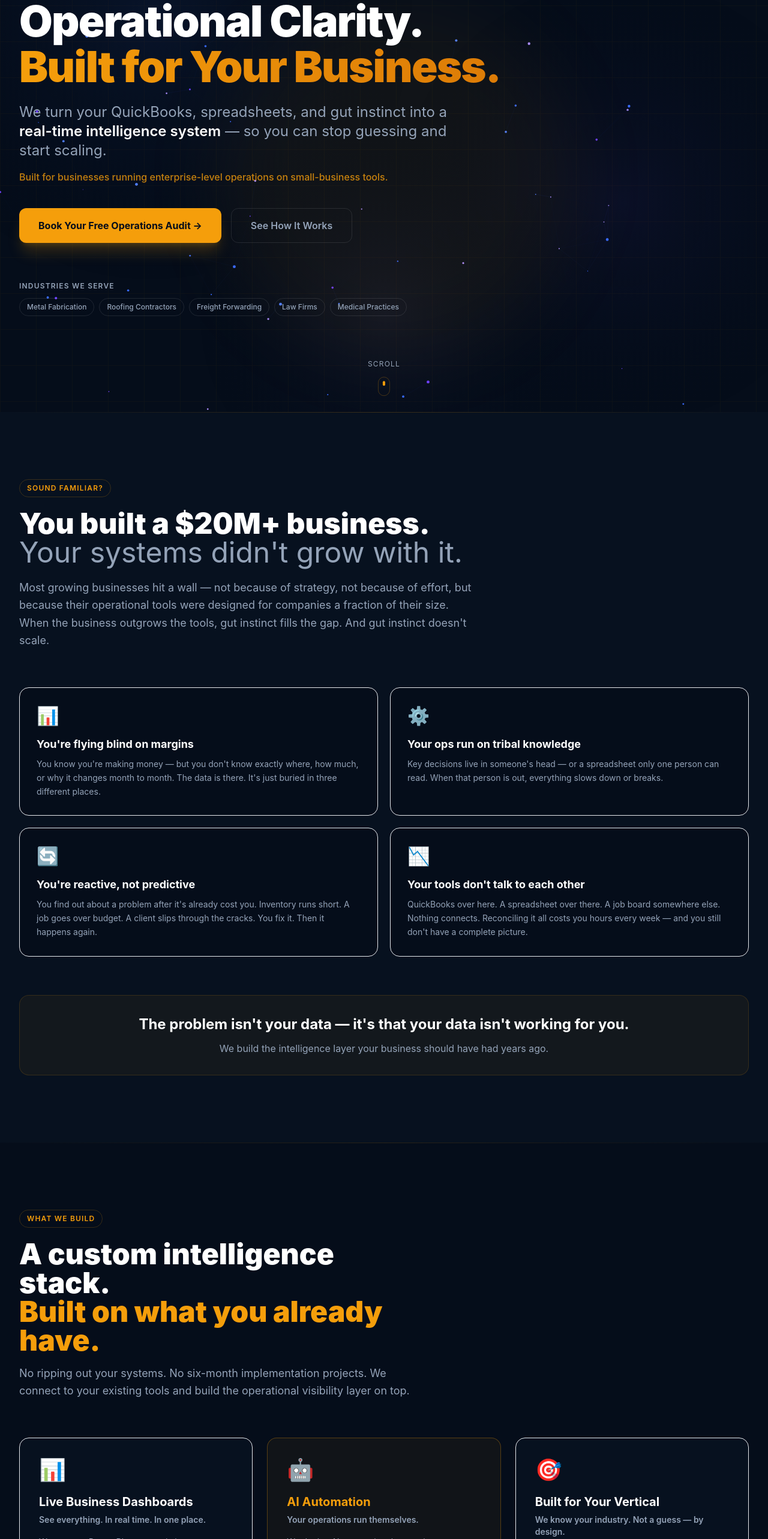
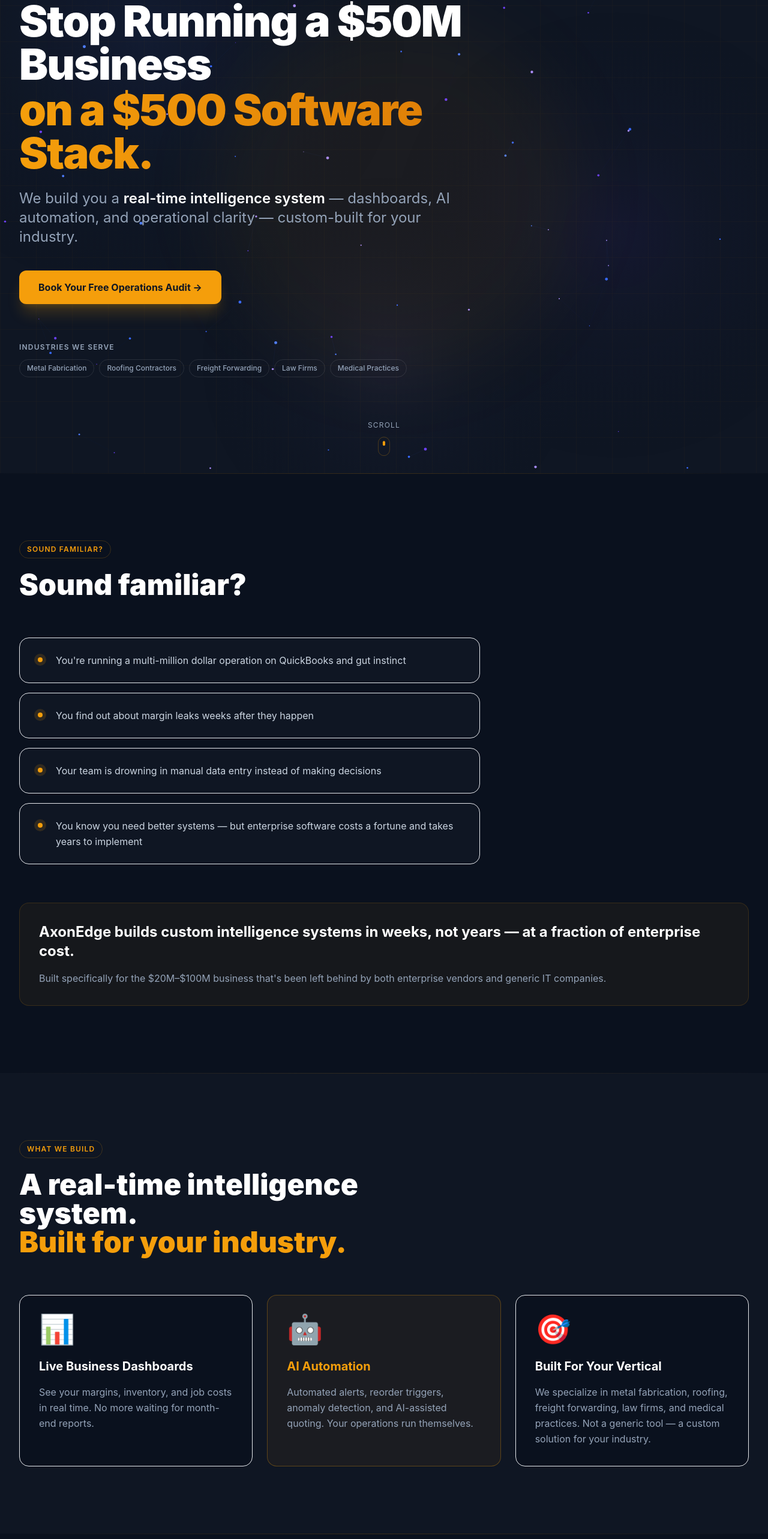
Before and after one commit to crazyscoob89/axonedge-web, a Next.js app: page / in a window 1280 px wide. Shown: the part 231-2797 px from the top of the page at 60% size. Built offline with nearby package versions, Linux system fonts and the light colour scheme.

Commit message:
feat: rebuild homepage — AI ops consulting positioning

```diff
--- a/app/layout.tsx
+++ b/app/layout.tsx
@@ -2,15 +2,15 @@
 import "./globals.css";
 
 export const metadata: Metadata = {
-  title: "AxonEdge Technologies — Operational Clarity. Built for Your Business.",
+  title: "AxonEdge Technologies — AI Operations Consulting",
   description:
-    "AxonEdge turns your QuickBooks, spreadsheets, and gut instinct into a real-time intelligence system. Power BI dashboards + AI automation for SMBs doing $20M–$100M/year.",
+    "Stop running a $50M business on a $500 software stack. AxonEdge builds real-time intelligence systems — Power BI dashboards + AI automation — custom-built for $20M–$100M SMBs.",
   keywords:
     "AI operations consulting, Power BI dashboards, SMB automation, metal fabrication, roofing, freight forwarding, law firm technology, medical practice automation, AxonEdge",
   openGraph: {
-    title: "AxonEdge Technologies — Operational Clarity. Built for Your Business.",
+    title: "AxonEdge Technologies — AI Operations Consulting",
     description:
-      "We turn your existing tools into a real-time intelligence system — custom Power BI dashboards + AI automation for businesses doing $20M–$100M/year.",
+      "We build you a real-time intelligence system — dashboards, AI automation, and operational clarity — custom-built for your industry.",
     type: "website",
     url: "https://axonedge.tech",
   },
@@ -21,7 +21,7 @@
 }: Readonly<{ children: React.ReactNode }>) {
   return (
     <html lang="en">
-      <body className="antialiased bg-[#050d1a]">{children}</body>
+      <body className="antialiased bg-[#0f1623]">{children}</body>
     </html>
   );
 }
--- a/app/page.tsx
+++ b/app/page.tsx
@@ -2,20 +2,16 @@
 import HeroSection from "@/components/HeroSection";
 import PainSection from "@/components/PainSection";
 import ServicesSection from "@/components/ServicesSection";
-import ProcessSection from "@/components/ProcessSection";
-import VerticalsSection from "@/components/VerticalsSection";
 import CTASection from "@/components/CTASection";
 import Footer from "@/components/Footer";
 
 export default function Home() {
   return (
-    <main className="bg-[#050d1a]">
+    <main className="bg-[#0f1623]">
       <Navbar />
       <HeroSection />
       <PainSection />
       <ServicesSection />
-      <ProcessSection />
-      <VerticalsSection />
       <CTASection />
       <Footer />
     </main>
--- a/components/Footer.tsx
+++ b/components/Footer.tsx
@@ -1,82 +1,27 @@
 "use client";
-
-import { motion } from "framer-motion";
-
-const scrollTo = (href: string) => {
-  const el = document.querySelector(href);
-  if (el) window.scrollTo({ top: el.getBoundingClientRect().top + window.scrollY - 80, behavior: "smooth" });
-};
 
 export default function Footer() {
   return (
-    <footer className="bg-[#050d1a] border-t border-[#f59e0b]/8 py-12">
+    <footer className="bg-[#0f1623] border-t border-[#f59e0b]/8 py-10">
       <div className="max-w-7xl mx-auto px-4 sm:px-6 lg:px-8">
 
-        <div className="grid grid-cols-1 md:grid-cols-3 gap-10 mb-10">
-
-          {/* Brand */}
-          <div>
-            <div className="flex items-center gap-2.5 mb-3">
-              <div className="w-7 h-7 rounded-lg bg-[#f59e0b] flex items-center justify-center">
-                <svg width="10" height="14" viewBox="0 0 12 16" fill="none">
-                  <path d="M2 2L10 8L2 14" stroke="#050d1a" strokeWidth="2.5" strokeLinecap="round" strokeLinejoin="round"/>
-                </svg>
-              </div>
-              <span className="font-bold text-white">AxonEdge Technologies</span>
+        <div className="flex flex-col sm:flex-row items-center justify-between gap-4 text-sm text-[#475569]">
+          <div className="flex items-center gap-2.5">
+            <div className="w-7 h-7 rounded-lg bg-[#f59e0b] flex items-center justify-center">
+              <svg width="10" height="14" viewBox="0 0 12 16" fill="none">
+                <path d="M2 2L10 8L2 14" stroke="#0f1623" strokeWidth="2.5" strokeLinecap="round" strokeLinejoin="round"/>
+              </svg>
             </div>
-            <p className="text-[#94a3b8] text-sm leading-relaxed">
-              AI Operations Consulting for growing businesses. We turn your data into decisions.
-            </p>
+            <span className="font-bold text-white">AxonEdge Technologies</span>
           </div>
 
-          {/* Nav links */}
-          <div>
-            <p className="text-xs font-semibold text-[#94a3b8] uppercase tracking-widest mb-4">Quick Links</p>
-            <div className="flex flex-col gap-2.5">
-              {[
-                { label: "The Problem", href: "#pain" },
-                { label: "What We Build", href: "#services" },
-                { label: "How It Works", href: "#process" },
-                { label: "Industries", href: "#verticals" },
-              ].map((l) => (
-                <button
-                  key={l.href}
-                  onClick={() => scrollTo(l.href)}
-                  className="text-[#94a3b8] hover:text-[#f59e0b] transition-colors text-sm text-left"
-                >
-                  {l.label}
-                </button>
-              ))}
-            </div>
+          <div className="flex flex-wrap items-center justify-center gap-x-4 gap-y-1 text-xs text-[#475569]">
+            <a href="https://axonedge.tech" className="hover:text-[#f59e0b] transition-colors">axonedge.tech</a>
+            <span>·</span>
+            <a href="mailto:info@axonedge.tech" className="hover:text-[#f59e0b] transition-colors">info@axonedge.tech</a>
+            <span>·</span>
+            <span>© 2026 AxonEdge Technologies LLC</span>
           </div>
-
-          {/* Contact */}
-          <div>
-            <p className="text-xs font-semibold text-[#94a3b8] uppercase tracking-widest mb-4">Get in Touch</p>
-            <div className="flex flex-col gap-3">
-              <a href="mailto:info@axonedge.tech"
-                className="flex items-center gap-2.5 text-sm text-[#94a3b8] hover:text-[#f59e0b] transition-colors">
-                <span className="text-base">📧</span>
-                info@axonedge.tech
-              </a>
-              <a href="https://axonedge.tech"
-                className="flex items-center gap-2.5 text-sm text-[#94a3b8] hover:text-[#f59e0b] transition-colors">
-                <span className="text-base">🌐</span>
-                axonedge.tech
-              </a>
-              <a href="mailto:info@axonedge.tech"
-                className="mt-2 inline-flex items-center gap-2 px-5 py-2.5 bg-[#f59e0b] hover:bg-[#fbbf24] text-[#050d1a] text-sm font-bold rounded-lg transition-all w-fit">
-                Book Free Audit →
-              </a>
-            </div>
-          </div>
-
-        </div>
-
-        {/* Bottom bar */}
-        <div className="pt-8 border-t border-white/5 flex flex-col sm:flex-row items-center justify-between gap-3 text-xs text-[#475569]">
-          <span>© 2026 AxonEdge Technologies, LLC. All rights reserved.</span>
-          <span>Miami, Florida · Built with Next.js · Deployed on Vercel</span>
         </div>
 
       </div>
--- a/components/HeroSection.tsx
+++ b/components/HeroSection.tsx
@@ -13,7 +13,7 @@
 
 export default function HeroSection() {
   return (
-    <section id="hero" className="relative min-h-screen flex items-center overflow-hidden bg-[#050d1a]">
+    <section id="hero" className="relative min-h-screen flex items-center overflow-hidden bg-[#0f1623]">
       <ParticleCanvas />
 
       {/* Grid overlay */}
@@ -50,9 +50,9 @@
             transition={{ duration: 0.7, delay: 0.1 }}
             className="text-5xl sm:text-6xl lg:text-7xl font-black tracking-tight leading-[1.05] mb-6"
           >
-            <span className="text-white block">Operational Clarity.</span>
+            <span className="text-white block">Stop Running a $50M Business</span>
             <span className="bg-gradient-to-r from-[#f59e0b] to-[#d97706] bg-clip-text text-transparent block mt-1">
-              Built for Your Business.
+              on a $500 Software Stack.
             </span>
           </motion.h1>
 
@@ -61,21 +61,11 @@
             initial={{ opacity: 0, y: 20 }}
             animate={{ opacity: 1, y: 0 }}
             transition={{ duration: 0.7, delay: 0.2 }}
-            className="text-xl sm:text-2xl text-[#94a3b8] max-w-3xl leading-relaxed mb-4"
+            className="text-xl sm:text-2xl text-[#94a3b8] max-w-3xl leading-relaxed mb-10"
           >
-            We turn your QuickBooks, spreadsheets, and gut instinct into a{" "}
+            We build you a{" "}
             <span className="text-white font-semibold">real-time intelligence system</span>{" "}
-            — so you can stop guessing and start scaling.
-          </motion.p>
-
-          {/* Target qualifier */}
-          <motion.p
-            initial={{ opacity: 0, y: 20 }}
-            animate={{ opacity: 1, y: 0 }}
-            transition={{ duration: 0.7, delay: 0.28 }}
-            className="text-base text-[#f59e0b]/80 font-medium mb-10"
-          >
-            Built for businesses running enterprise-level operations on small-business tools.
+            — dashboards, AI automation, and operational clarity — custom-built for your industry.
           </motion.p>
 
           {/* CTA */}
@@ -87,20 +77,9 @@
           >
             <a
               href="mailto:info@axonedge.tech"
-              className="inline-flex items-center justify-center gap-2 px-8 py-4 bg-[#f59e0b] hover:bg-[#fbbf24] text-[#050d1a] font-bold rounded-xl text-base transition-all duration-200 shadow-xl shadow-[#f59e0b]/20 hover:shadow-[#f59e0b]/35"
+              className="inline-flex items-center justify-center gap-2 px-8 py-4 bg-[#f59e0b] hover:bg-[#fbbf24] text-[#0f1623] font-bold rounded-xl text-base transition-all duration-200 shadow-xl shadow-[#f59e0b]/20 hover:shadow-[#f59e0b]/35"
             >
               Book Your Free Operations Audit →
-            </a>
-            <a
-              href="#pain"
-              onClick={(e) => {
-                e.preventDefault();
-                const el = document.querySelector("#pain");
-                if (el) window.scrollTo({ top: el.getBoundingClientRect().top + window.scrollY - 80, behavior: "smooth" });
-              }}
-              className="inline-flex items-center justify-center gap-2 px-8 py-4 border border-white/10 hover:border-[#f59e0b]/30 text-[#94a3b8] hover:text-white font-semibold rounded-xl text-base transition-all duration-200 hover:bg-white/[0.03]"
-            >
-              See How It Works
             </a>
           </motion.div>
 
--- a/components/PainSection.tsx
+++ b/components/PainSection.tsx
@@ -4,44 +4,28 @@
 import { useRef } from "react";
 
 const PAIN_POINTS = [
-  {
-    icon: "📊",
-    title: "You're flying blind on margins",
-    body: "You know you're making money — but you don't know exactly where, how much, or why it changes month to month. The data is there. It's just buried in three different places.",
-  },
-  {
-    icon: "⚙️",
-    title: "Your ops run on tribal knowledge",
-    body: "Key decisions live in someone's head — or a spreadsheet only one person can read. When that person is out, everything slows down or breaks.",
-  },
-  {
-    icon: "🔄",
-    title: "You're reactive, not predictive",
-    body: "You find out about a problem after it's already cost you. Inventory runs short. A job goes over budget. A client slips through the cracks. You fix it. Then it happens again.",
-  },
-  {
-    icon: "📉",
-    title: "Your tools don't talk to each other",
-    body: "QuickBooks over here. A spreadsheet over there. A job board somewhere else. Nothing connects. Reconciling it all costs you hours every week — and you still don't have a complete picture.",
-  },
+  "You're running a multi-million dollar operation on QuickBooks and gut instinct",
+  "You find out about margin leaks weeks after they happen",
+  "Your team is drowning in manual data entry instead of making decisions",
+  "You know you need better systems — but enterprise software costs a fortune and takes years to implement",
 ];
 
 const container = {
   hidden: {},
   show: { transition: { staggerChildren: 0.12 } },
-};
+} as const;
 
 const item = {
   hidden: { opacity: 0, y: 24 },
   show: { opacity: 1, y: 0, transition: { duration: 0.55, ease: "easeOut" as const } },
-};
+} as const;
 
 export default function PainSection() {
   const ref = useRef(null);
   const inView = useInView(ref, { once: true, margin: "-80px" });
 
   return (
-    <section id="pain" className="py-28 bg-[#07111f] relative overflow-hidden">
+    <section id="pain" className="py-28 bg-[#0a111e] relative overflow-hidden">
       {/* Subtle top border glow */}
       <div className="absolute top-0 left-0 right-0 h-px bg-gradient-to-r from-transparent via-[#f59e0b]/20 to-transparent" />
 
@@ -59,46 +43,43 @@
             Sound Familiar?
           </div>
           <h2 className="text-4xl sm:text-5xl font-black text-white leading-tight mb-5">
-            You built a $20M+ business.<br />
-            <span className="text-[#94a3b8] font-normal">Your systems didn&apos;t grow with it.</span>
+            Sound familiar?
           </h2>
-          <p className="text-lg text-[#94a3b8] leading-relaxed">
-            Most growing businesses hit a wall — not because of strategy, not because of effort, but because their operational tools were designed for companies a fraction of their size. When the business outgrows the tools, gut instinct fills the gap. And gut instinct doesn&apos;t scale.
-          </p>
         </motion.div>
 
-        {/* Pain points grid */}
-        <motion.div
+        {/* Pain points list */}
+        <motion.ul
           variants={container}
           initial="hidden"
           animate={inView ? "show" : "hidden"}
-          className="grid grid-cols-1 md:grid-cols-2 gap-5"
+          className="space-y-4 max-w-3xl mb-16"
         >
           {PAIN_POINTS.map((p) => (
-            <motion.div
-              key={p.title}
+            <motion.li
+              key={p}
               variants={item}
-              className="group p-7 rounded-2xl border border-white/6 bg-[#050d1a] hover:border-[#f59e0b]/20 transition-all duration-300"
+              className="flex items-start gap-4 p-6 rounded-2xl border border-white/6 bg-[#0f1623] hover:border-[#f59e0b]/20 transition-all duration-300"
             >
-              <div className="text-3xl mb-4">{p.icon}</div>
-              <h3 className="text-lg font-bold text-white mb-2 group-hover:text-[#f59e0b] transition-colors">{p.title}</h3>
-              <p className="text-[#94a3b8] text-sm leading-relaxed">{p.body}</p>
-            </motion.div>
+              <span className="mt-0.5 shrink-0 w-5 h-5 rounded-full bg-[#f59e0b]/15 flex items-center justify-center">
+                <span className="w-2 h-2 rounded-full bg-[#f59e0b]" />
+              </span>
+              <span className="text-[#cbd5e1] text-base leading-relaxed">{p}</span>
+            </motion.li>
           ))}
-        </motion.div>
+        </motion.ul>
 
-        {/* Bridge */}
+        {/* Credibility bridge */}
         <motion.div
           initial={{ opacity: 0, y: 20 }}
           animate={inView ? { opacity: 1, y: 0 } : {}}
           transition={{ duration: 0.6, delay: 0.6 }}
-          className="mt-16 p-8 rounded-2xl border border-[#f59e0b]/15 bg-[#f59e0b]/5 text-center"
+          className="p-8 rounded-2xl border border-[#f59e0b]/15 bg-[#f59e0b]/5"
         >
-          <p className="text-xl sm:text-2xl font-bold text-white">
-            The problem isn&apos;t your data — it&apos;s that your data isn&apos;t working for you.
+          <p className="text-xl sm:text-2xl font-bold text-white leading-relaxed">
+            AxonEdge builds custom intelligence systems in weeks, not years — at a fraction of enterprise cost.
           </p>
-          <p className="text-[#94a3b8] mt-3 text-base">
-            We build the intelligence layer your business should have had years ago.
+          <p className="text-[#94a3b8] mt-4 text-base leading-relaxed">
+            Built specifically for the $20M–$100M business that&apos;s been left behind by both enterprise vendors and generic IT companies.
           </p>
         </motion.div>
 
--- a/components/ServicesSection.tsx
+++ b/components/ServicesSection.tsx
@@ -7,57 +7,36 @@
   {
     icon: "📊",
     title: "Live Business Dashboards",
-    subtitle: "See everything. In real time. In one place.",
-    body: "We connect Power BI to your existing systems — QuickBooks, your ERP, your job management software — and build you a live command center. Margins, inventory, job costs, cash flow. No manual pulling. No end-of-month surprises.",
-    bullets: [
-      "Custom-built for your workflow — not a generic template",
-      "Connects to tools you already use",
-      "Real-time margin and job cost visibility",
-      "Anomaly alerts before small problems become big ones",
-    ],
+    body: "See your margins, inventory, and job costs in real time. No more waiting for month-end reports.",
   },
   {
     icon: "🤖",
     title: "AI Automation",
-    subtitle: "Your operations run themselves.",
-    body: "We deploy AI automation that monitors your business 24/7 — sending alerts when inventory hits reorder thresholds, flagging jobs that are running over budget, and helping your team generate accurate quotes faster than ever.",
-    bullets: [
-      "Automated reorder triggers and inventory alerts",
-      "Job costing anomaly detection",
-      "AI-assisted quoting and estimating",
-      "Automated reporting so your team stops pulling numbers manually",
-    ],
+    body: "Automated alerts, reorder triggers, anomaly detection, and AI-assisted quoting. Your operations run themselves.",
   },
   {
     icon: "🎯",
-    title: "Built for Your Vertical",
-    subtitle: "We know your industry. Not a guess — by design.",
-    body: "We don't sell a generic platform and call it custom. We've built intelligence stacks specifically for metal fabrication, roofing, freight forwarding, law firms, and medical practices — because the KPIs, workflows, and pain points are completely different in each.",
-    bullets: [
-      "Industry-specific KPIs and reporting logic",
-      "Workflows mapped to how your business actually runs",
-      "No translating your business to fit our tool",
-      "Built with your ops team, not over them",
-    ],
+    title: "Built For Your Vertical",
+    body: "We specialize in metal fabrication, roofing, freight forwarding, law firms, and medical practices. Not a generic tool — a custom solution for your industry.",
   },
 ];
 
 const container = {
   hidden: {},
   show: { transition: { staggerChildren: 0.15 } },
-};
+} as const;
 
 const card = {
   hidden: { opacity: 0, y: 28 },
   show: { opacity: 1, y: 0, transition: { duration: 0.6, ease: "easeOut" as const } },
-};
+} as const;
 
 export default function ServicesSection() {
   const ref = useRef(null);
   const inView = useInView(ref, { once: true, margin: "-80px" });
 
   return (
-    <section id="services" className="py-28 bg-[#050d1a] relative overflow-hidden">
+    <section id="services" className="py-28 bg-[#0f1623] relative overflow-hidden">
       <div className="absolute top-0 left-0 right-0 h-px bg-gradient-to-r from-transparent via-[#f59e0b]/15 to-transparent" />
       <div className="absolute right-0 top-1/2 -translate-y-1/2 w-[500px] h-[500px] rounded-full bg-[#f59e0b]/4 blur-3xl pointer-events-none" />
 
@@ -75,12 +54,9 @@
             What We Build
           </div>
           <h2 className="text-4xl sm:text-5xl font-black text-white leading-tight mb-4">
-            A custom intelligence stack.<br />
-            <span className="text-[#f59e0b]">Built on what you already have.</span>
+            A real-time intelligence system.<br />
+            <span className="text-[#f59e0b]">Built for your industry.</span>
           </h2>
-          <p className="text-lg text-[#94a3b8] leading-relaxed">
-            No ripping out your systems. No six-month implementation projects. We connect to your existing tools and build the operational visibility layer on top.
-          </p>
         </motion.div>
 
         {/* Cards */}
@@ -97,50 +73,21 @@
               className={`group flex flex-col p-8 rounded-2xl border transition-all duration-300 ${
                 i === 1
                   ? "border-[#f59e0b]/30 bg-[#f59e0b]/5 hover:border-[#f59e0b]/50"
-                  : "border-white/6 bg-[#07111f] hover:border-[#f59e0b]/20"
+                  : "border-white/6 bg-[#0a111e] hover:border-[#f59e0b]/20"
               }`}
             >
               {/* Icon */}
-              <div className="text-4xl mb-5">{s.icon}</div>
+              <div className="text-5xl mb-6">{s.icon}</div>
 
               {/* Heading */}
-              <h3 className={`text-xl font-bold mb-1.5 transition-colors ${
+              <h3 className={`text-xl font-bold mb-4 transition-colors ${
                 i === 1 ? "text-[#f59e0b]" : "text-white group-hover:text-[#f59e0b]"
               }`}>{s.title}</h3>
-              <p className="text-sm font-semibold text-[#94a3b8] mb-4">{s.subtitle}</p>
 
               {/* Body */}
-              <p className="text-[#94a3b8] text-sm leading-relaxed mb-6">{s.body}</p>
-
-              {/* Bullets */}
-              <ul className="mt-auto space-y-2.5">
-                {s.bullets.map((b) => (
-                  <li key={b} className="flex items-start gap-2.5">
-                    <span className="mt-0.5 shrink-0 w-4 h-4 rounded-full bg-[#f59e0b]/15 flex items-center justify-center">
-                      <span className="w-1.5 h-1.5 rounded-full bg-[#f59e0b]" />
-                    </span>
-                    <span className="text-[#94a3b8] text-sm">{b}</span>
-                  </li>
-                ))}
-              </ul>
+              <p className="text-[#94a3b8] text-base leading-relaxed">{s.body}</p>
             </motion.div>
           ))}
-        </motion.div>
-
-        {/* Mid-page CTA */}
-        <motion.div
-          initial={{ opacity: 0, y: 20 }}
-          animate={inView ? { opacity: 1, y: 0 } : {}}
-          transition={{ duration: 0.6, delay: 0.55 }}
-          className="mt-14 text-center"
-        >
-          <a
-            href="mailto:info@axonedge.tech"
-            className="inline-flex items-center gap-2 px-8 py-4 bg-[#f59e0b] hover:bg-[#fbbf24] text-[#050d1a] font-bold rounded-xl text-base transition-all duration-200 shadow-xl shadow-[#f59e0b]/20 hover:shadow-[#f59e0b]/35"
-          >
-            Book Your Free Operations Audit →
-          </a>
-          <p className="text-xs text-[#94a3b8] mt-3">No commitment. No pitch deck. Just a 30-minute conversation about your ops.</p>
         </motion.div>
 
       </div>
```
Also changed, not shown: components/CTASection.tsx (+8 -34 lines).
